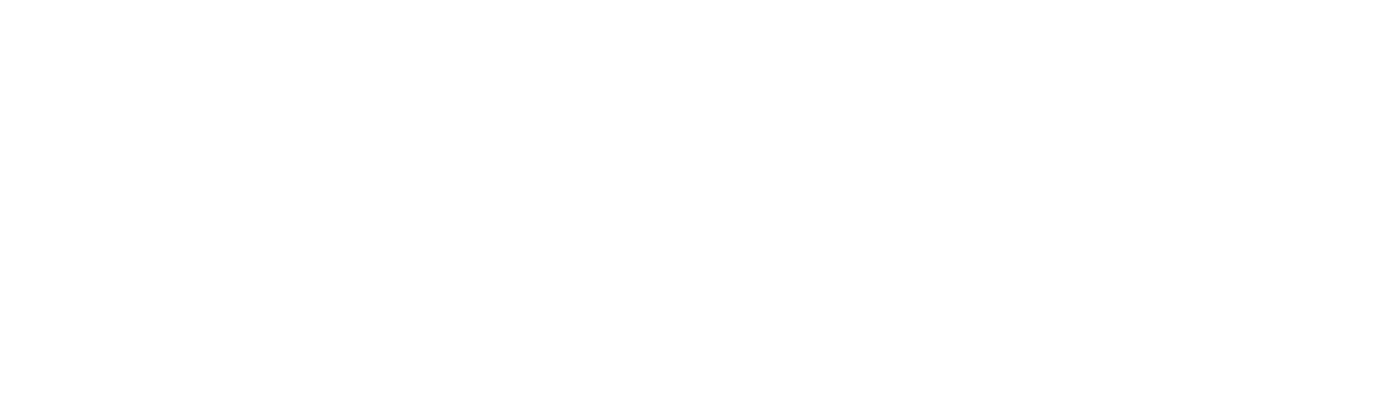
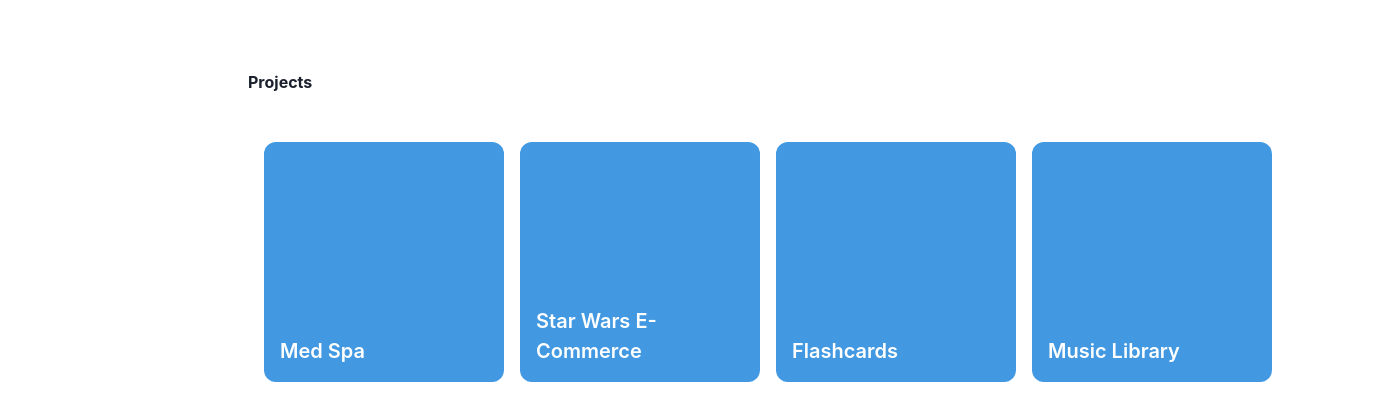
Before and after one commit to Schmidt1519/portfolio, a React (Create React App) app: page / in a window 1280 px wide. Shown: the part 680-1100 px from the top of the page, 1400 px wide, since content can reach past the window. Before the commit the page ends 800 px from the top, so only its background shows below. Built offline with nearby package versions, Linux system fonts and the light colour scheme.

Commit message:
Updated Projects component with flex boxes for 4 projects with hover effect.

```diff
--- a/src/App.js
+++ b/src/App.js
@@ -1,10 +1,11 @@
-import { VStack, Flex, Heading, IconButton, Spacer } from '@chakra-ui/react';
+import { VStack, Flex, Heading, IconButton, Spacer, Link } from '@chakra-ui/react';
 import { FaSun, FaMoon, FaGithub, FaLinkedin } from 'react-icons/fa';
 import { FiMail } from 'react-icons/fi';
 import { useColorMode } from '@chakra-ui/color-mode';
-import Profile from './components/profile';
+import Projects from './components/projects';
 import Header from './components/header';
 import Social from './components/social';
+
 
 function App() {
 
@@ -17,14 +18,14 @@
         {/* insert logo here */}
         <Heading ml="6" size="md" fontWeight="semibold" color="blue.300">L S</Heading>
         <Spacer></Spacer>
-        <IconButton icon={<FaLinkedin />} isRound="true"></IconButton>
-        <IconButton icon={<FaGithub />} isRound="true"></IconButton>
+        <Link href="https://www.linkedin.com/in/leighton-schmidt86/" isExternal><IconButton icon={<FaLinkedin />} isRound="true"></IconButton></Link>
+        <Link href="https://github.com/Schmidt1519/" isExternal><IconButton icon={<FaGithub />} isRound="true"></IconButton></Link>
         <IconButton icon={<FiMail />} isRound="true"></IconButton>
         <IconButton ml={8} icon={isDark ? <FaSun/> : <FaMoon />} isRound="true" onClick={toggleColorMode}></IconButton>
       </Flex>
         <Header></Header>
         <Social></Social>
-        <Profile></Profile>
+        <Projects></Projects>
     </VStack>
   );
 }
--- a/src/components/header.jsx
+++ b/src/components/header.jsx
@@ -1,6 +1,7 @@
 import React from 'react';
 import { useColorMode } from '@chakra-ui/color-mode';
 import { useMediaQuery, Stack, Flex, Box, Text, Image } from '@chakra-ui/react';
+
 
 function Header() {
 
@@ -26,7 +27,7 @@
                     boxSize="300px" src="https://avatars.githubusercontent.com/u/82241251?v=4"/>
                 </Flex>
         </Stack>
-    )
+    );
 }
 
 export default Header;
--- a/src/components/profile.jsx
+++ /dev/null
@@ -1,11 +0,0 @@
-import React from 'react';
-
-function Profile() {
-    return (
-        <div>
-
-        </div>
-    )
-}
-
-export default Profile;
--- /dev/null
+++ b/src/components/projects.jsx
@@ -0,0 +1,44 @@
+import React from 'react';
+import { useMediaQuery, Flex, Box, Text, Image } from '@chakra-ui/react';
+
+function Projects() {
+
+    const [isNotSmallScreen] = useMediaQuery("(min-width:600px)");
+
+    return (
+        <Flex direction={isNotSmallScreen ? "row" : "column"} w="100%"
+            maxWidth={{ base: "100vh", md:"130vh", lg: "130vh", xl: "130vh" }}>
+
+            <Box alignSelf="center" px="32" py="16">
+                <Text fontWeight="bold" fontSize="2x1">Projects</Text>
+
+                <Flex direction={isNotSmallScreen ? "row" : "column"} mt={8}>
+
+                    <Flex rounded="xl" direction="column" mt={4} ml={isNotSmallScreen ? 4 : 0}
+                    bg="blue.400" h="30vh" w="30vh" justify="flex-end" _hover={{ bg: "teal.400", }}>
+                        <Text color="white" p="4" fontSize="xl" fontWeight="semibold">Med Spa</Text>
+                    </Flex>
+
+                    <Flex rounded="xl" direction="column" mt={4} ml={isNotSmallScreen ? 4 : 0}
+                        bg="blue.400" h="30vh" w="30vh" justify="flex-end" _hover={{ bg: "teal.400", }}>
+                        <Text color="white" p="4" fontSize="xl" fontWeight="semibold">Star Wars E-Commerce</Text>
+                    </Flex>
+
+                    <Flex rounded="xl" direction="column" mt={4} ml={isNotSmallScreen ? 4 : 0}
+                    bg="blue.400" h="30vh" w="30vh" justify="flex-end" _hover={{ bg: "teal.400", }}>
+                        <Text color="white" p="4" fontSize="xl" fontWeight="semibold">Flashcards</Text>
+                    </Flex>
+
+                    <Flex rounded="xl" direction="column" mt={4} ml={isNotSmallScreen ? 4 : 0}
+                    bg="blue.400" h="30vh" w="30vh" justify="flex-end" _hover={{ bg: "teal.400", }}>
+                        <Text color="white" p="4" fontSize="xl" fontWeight="semibold">Music Library</Text>
+                    </Flex>
+                </Flex>
+
+            </Box>
+
+        </Flex>
+        )
+}
+
+export default Projects;
--- a/src/components/social.jsx
+++ b/src/components/social.jsx
@@ -1,8 +1,8 @@
 import React from 'react';
 import { HStack } from '@chakra-ui/react';
-import {Icon, ExternalLinkIcon } from '@chakra-ui/icon';
+import {Icon } from '@chakra-ui/icon';
 import { FaFacebook, FaTwitter, FaYoutube, FaSpotify, FaInstagramSquare } from 'react-icons/fa';
-import { Link } from "@chakra-ui/react"
+import { Link } from '@chakra-ui/react';
 
 
 function Social() {
```
Also changed, not shown: src/components/skills.jsx (added).
